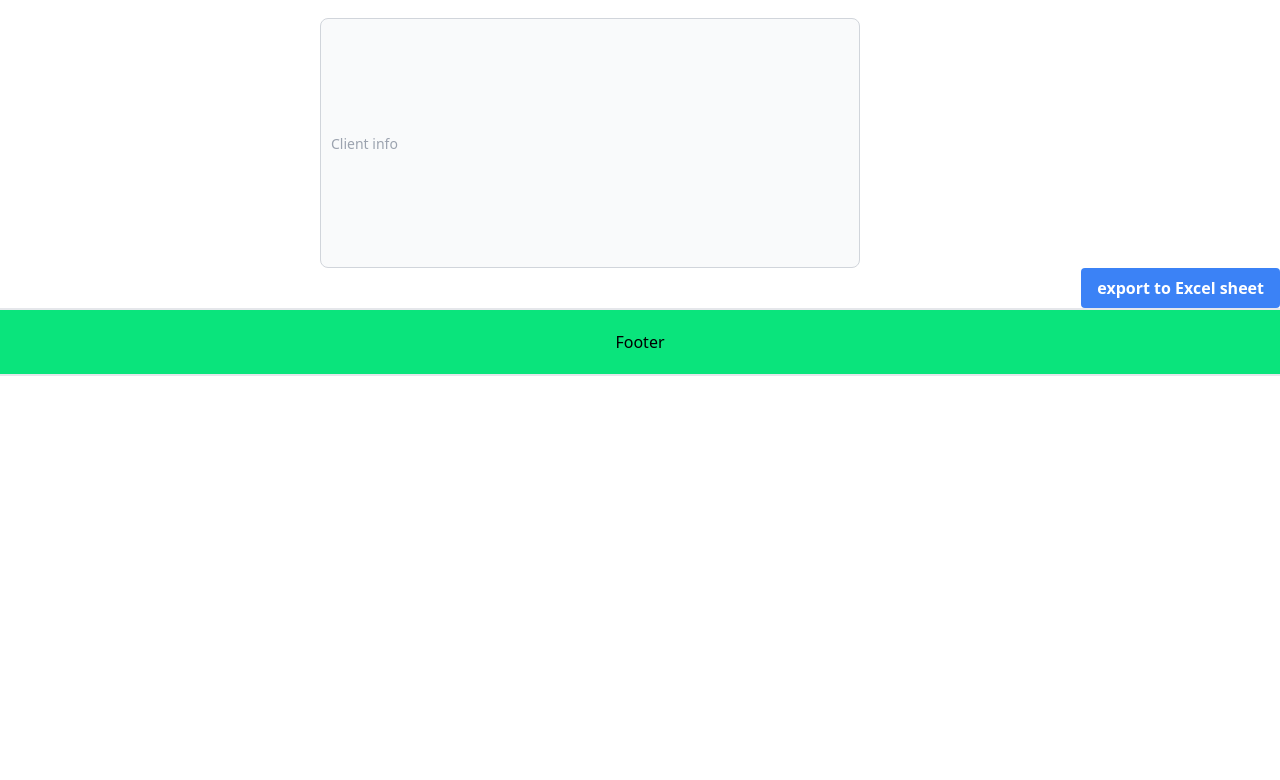
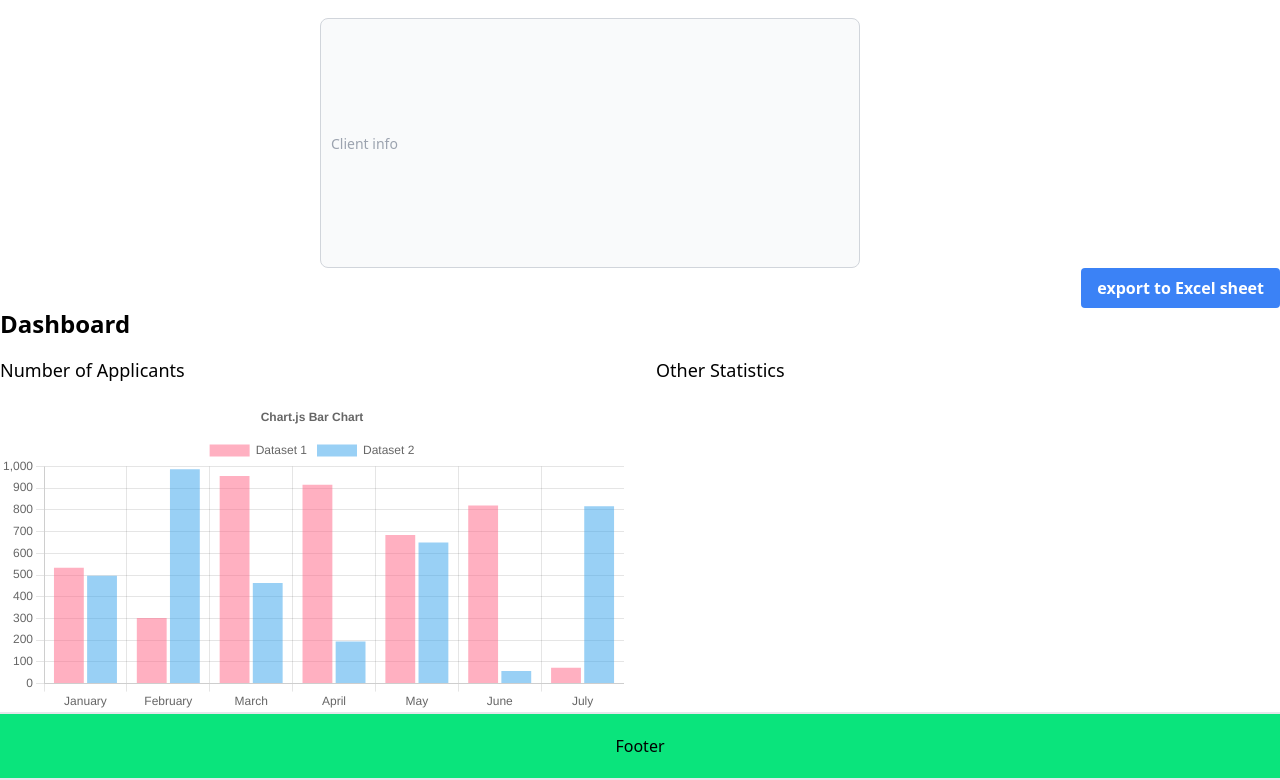
Before and after one commit to angov-vangel/hakaton, a Next.js app: page / in a window 1280 px wide. Shown: the part 1300-2080 px from the top of the page. Before the commit the page ends 1676 px from the top, so only its background shows below. Built offline with nearby package versions, Linux system fonts and the light colour scheme.

Commit message:
chart added

```diff
--- /dev/null
+++ b/components/Charts.tsx
@@ -0,0 +1,78 @@
+import {
+    Chart as ChartJS,
+    CategoryScale,
+    LinearScale,
+    BarElement,
+    Title,
+    Tooltip,
+    Legend,
+  } from "chart.js";
+  import { Bar } from "react-chartjs-2";
+  import { faker } from "@faker-js/faker";
+
+  ChartJS.register(
+    CategoryScale,
+    LinearScale,
+    BarElement,
+    Title,
+    Tooltip,
+    Legend
+  );
+  const DashboardPage = () => {
+    const options = {
+      responsive: true,
+      plugins: {
+        legend: {
+          position: "top" as const,
+        },
+        title: {
+          display: true,
+          text: "Chart.js Bar Chart",
+        },
+      },
+    };
+
+    const labels = [
+      "January",
+      "February",
+      "March",
+      "April",
+      "May",
+      "June",
+      "July",
+    ];
+
+    const data = {
+      labels,
+      datasets: [
+        {
+          label: "Dataset 1",
+          data: labels.map(() => faker.number.int({ min: 0, max: 1000 })),
+          backgroundColor: "rgba(255, 99, 132, 0.5)",
+        },
+        {
+          label: "Dataset 2",
+          data: labels.map(() => faker.number.int({ min: 0, max: 1000 })),
+          backgroundColor: "rgba(53, 162, 235, 0.5)",
+        },
+      ],
+    };
+
+    return (
+      <div>
+        <h1 className="text-2xl font-bold mb-4">Dashboard</h1>
+        <div className="grid grid-cols-2 gap-8">
+          <div>
+            <h2 className="text-lg font-medium mb-4">Number of Applicants</h2>
+            <Bar data={data} options={options} />
+          </div>
+          <div>
+            <h2 className="text-lg font-medium mb-4">Other Statistics</h2>
+            {/* Add other statistics here */}
+          </div>
+        </div>
+      </div>
+    );
+  };
+
+  export default DashboardPage;
--- a/package.json
+++ b/package.json
@@ -19,6 +19,7 @@
     "next": "13.4.2",
     "postcss": "8.4.23",
     "react": "^18.2.0",
+    "react-chartjs-2": "^5.2.0",
     "react-datepicker": "^4.11.0",
     "react-dom": "^18.2.0",
     "react-hook-form": "^7.43.9",
@@ -27,6 +28,7 @@
     "typescript": "5.0.4"
   },
   "devDependencies": {
+    "@faker-js/faker": "^8.0.0",
     "@types/react-datepicker": "^4.11.2"
   }
 }
--- a/pages/index.tsx
+++ b/pages/index.tsx
@@ -1,9 +1,11 @@
+import Charts from "@/components/Charts";
 import CreateEvent from "@/components/CreateEvent";
 import { Footer } from "@/components/Footer";
 import { LoginForm } from "@/components/LoginForm";
 import { LogoPlaceholder } from "@/components/LogoPlaceholder";
 import UserFormRegister from "@/components/UserFormRegister";
 import React from "react";
+import { Chart } from "react-chartjs-2";
 export default function Home() {
   return (
     <div className="h-[100vh]">
@@ -18,7 +20,7 @@ export default function Home() {
           <CreateEvent />
         </div>
       </div>
-
+      <Charts />
       <Footer />
     </div>
   );
```
Also changed, not shown: 1 other file (tests, documents, lock files or other folders).
